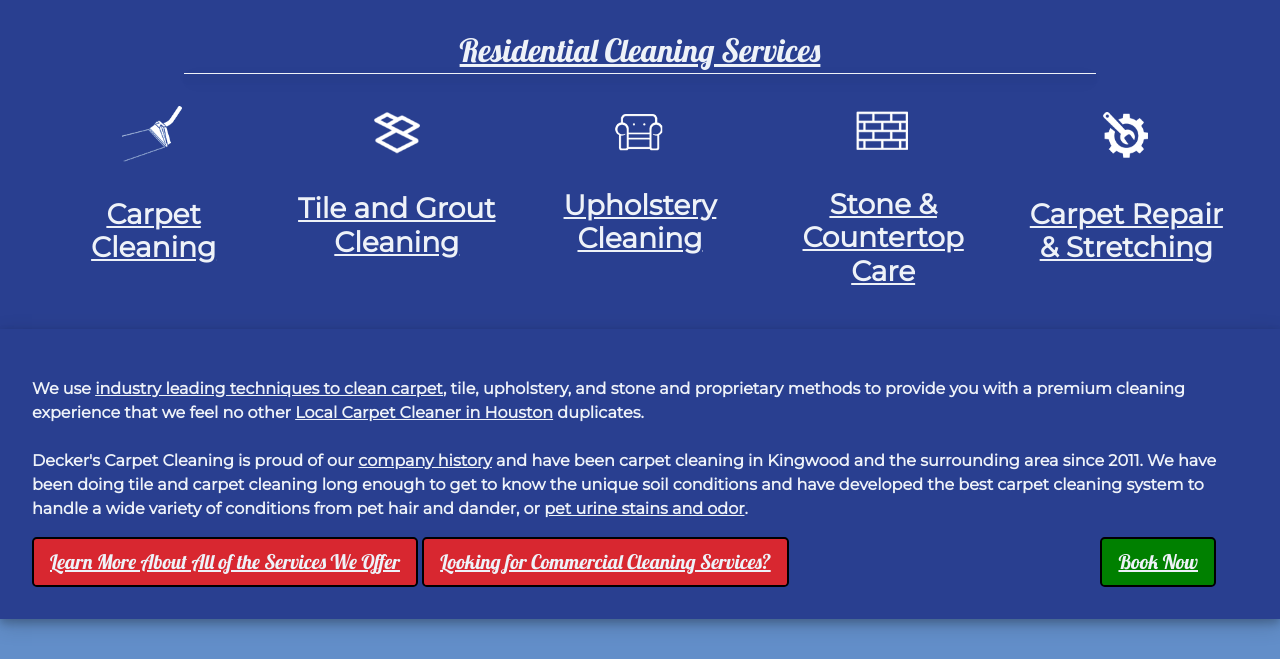
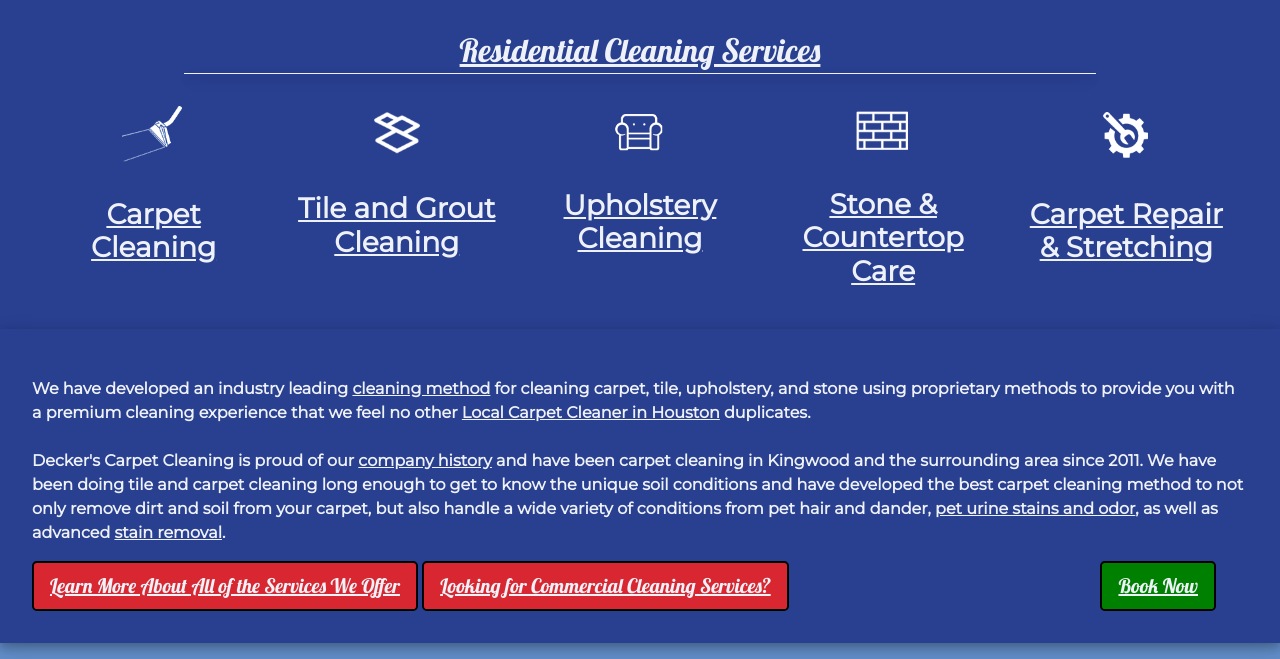
Before and after one commit to quinndecker/DCC-729, a Django app: page / in a window 1280 px wide. Shown: the part 1139-1798 px from the top of the page. Run offline with Django 4.2, Linux system fonts and the light colour scheme; some libraries are stand-ins or nearby versions.

Commit message:
new repo

```diff
--- a/Deckers_Carpet_Cleaning_Site/templates/home2.html
+++ b/Deckers_Carpet_Cleaning_Site/templates/home2.html
@@ -109,14 +109,15 @@
 </div>
 <div class="services">
   <p class="servicetext">
-    We use
+    We have developed an industry leading
     <a
       class="whitelinks"
       target="_blank"
       href="/carpet-cleaning/#how-we-clean-carpet"
-      >industry leading techniques to clean carpet</a
-    >, tile, upholstery, and stone and proprietary methods to provide you with a
-    premium cleaning experience that we feel no other
+      >cleaning method</a
+    >
+    for cleaning carpet, tile, upholstery, and stone using proprietary methods
+    to provide you with a premium cleaning experience that we feel no other
     <a
       class="whitelinks"
       href="https://g.page/r/CV4Ndu9glPmfEAE"
@@ -129,11 +130,13 @@
     <a href="/why-choose-us/#history" target="_blank">company history</a> and
     have been carpet cleaning in Kingwood and the surrounding area since 2011.
     We have been doing tile and carpet cleaning long enough to get to know the
-    unique soil conditions and have developed the best carpet cleaning system to
-    handle a wide variety of conditions from pet hair and dander, or
+    unique soil conditions and have developed the best carpet cleaning method to
+    not only remove dirt and soil from your carpet, but also handle a wide
+    variety of conditions from pet hair and dander,
     <a href="/carpet-cleaning/pet-stain-odor-treatment/" target="_blank"
       >pet urine stains and odor</a
-    >.
+    >, as well as advanced
+    <a href="/advanced-spot-treatment/">stain removal</a>.
   </p>
   <a class="button btn-lg" href="/services/"
     >Learn More About All of the Services We Offer</a
@@ -164,7 +167,7 @@
         stay cleaner longer, and the door stays shut. <br />
         <br />
         We feel that our customers should be delighted by our service and amazed
-        by our results. We stand behind our work and our service, and
+        by our results. We stand behind our work and our customer service, and
         <a href="/why-choose-us/#guarantee" target="_blank"
           >guarantee the quality of the work</a
         >
@@ -216,7 +219,7 @@
           >
           that covers all services.
           <a target="_blank" href="/carpet-cleaning/#how-we-clean-carpet"
-            >Industry leading techniques to clean carpet</a
+            >Industry leading carpet care techniques</a
           >, tile, upholstery, and stone and proprietary methods to provide you
           with a premium cleaning experience that we feel no other
           <a href="https://g.page/r/CV4Ndu9glPmfEAE" target="_blank"
--- a/Deckers_Carpet_Cleaning_Site/templates/layer-2/tile/tile-and-grout-cleaning.html
+++ b/Deckers_Carpet_Cleaning_Site/templates/layer-2/tile/tile-and-grout-cleaning.html
@@ -6,7 +6,7 @@
 />
 <meta
   name="keywords"
-  content="Tile Cleaning, Tile Cleaner, Tile Cleaning Near Me,Tile & Grout Cleaning"
+  content="Tile Cleaning, Tile Cleaner, Tile Cleaning Near Me,Tile & Grout Cleaning, tile cleaner in kingwood, tile cleaner near me"
 />
 <title>Tile and Grout Cleaning | Decker's Carpet Cleaning</title>
 {% endblock meta %} {% load static %} {% block content %}
```
